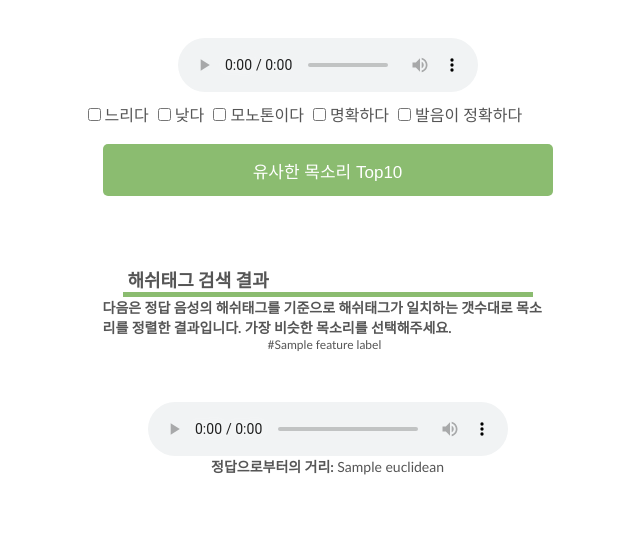
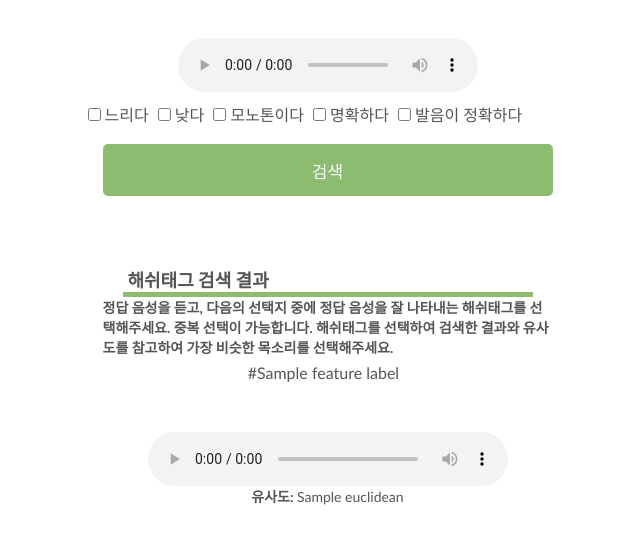
Before and after one commit to hyeonJeongByeon/VoiceConverterWeb2022, a Django app: template templates/core/case7.html in a window 1280 px wide. Shown: the part 198-742 px from the top of the page, without its empty margins (319-959 px from the left). Run offline with Django 3.2, Linux system fonts and the light colour scheme; the template is opened without the code that fills it: most values are stand-ins (such as "Sample title", 1, 10 or a date in 2020).

Commit message:
case 567 update

```diff
--- a/templates/core/case5.html
+++ b/templates/core/case5.html
@@ -48,7 +48,7 @@
       {% if top10_desc %}
       <h2>정답 음성과 가장 비슷한 10개 음성</h2>
       <h3>아래의 목소리는 정답과 가장 비슷한 10개의 음성 목록입니다.</h3>
-      <h3>음성 파일 아래쪽에는 목소리의 절대적인 수치값과 이를 바탕으로 정답 음성으로부터 얼마나 멀리 떨어져있는지를 나타내는 거리가 적혀있습니다.</h3>
+      <h3>음성 파일 아래쪽에는 목소리의 절대적인 수치값과 이를 바탕으로 정답 음성과의 유사도가 적혀있습니다.</h3>
       <h3>정답과 가장 비슷한 음성을 찾아주세요.</h3>
       <div id="original_voice">
         {% for data in top10_desc %}
@@ -57,7 +57,7 @@
           </audio>
           <div class="audio-result-container">
             <div>
-              <span class="bold">정답으로부터의 거리: </span> <span>{{data.euclidean}}</span>
+              <span class="bold">유사도: </span> <span>{{data.euclidean}}</span>
             </div>
 
           </div>
--- a/templates/core/case7.html
+++ b/templates/core/case7.html
@@ -68,14 +68,15 @@
               <input type="checkbox" value="발음이 정확하다" id="precise" name="feature">
               발음이 정확하다
             </label>
-          <button type="submit">유사한 목소리 Top10</button>
+          <button type="submit">검색</button>
       </form>
       </div>
 
       {% if top10_desc %}
       <h2>해쉬태그 검색 결과</h2>
-      <h3>다음은 정답 음성의 해쉬태그를 기준으로 해쉬태그가 일치하는 갯수대로 목소리를 정렬한 결과입니다. 가장 비슷한 목소리를 선택해주세요.</h3>
-      <div style="display: flex; justify-content: center;">
+      <h3>정답 음성을 듣고, 다음의 선택지 중에 정답 음성을 잘 나타내는 해쉬태그를 선택해주세요. 중복 선택이 가능합니다. 해쉬태그를 선택하여 검색한 결과와 유사도를 참고하여 가장 비슷한 목소리를 선택해주세요.</h3>
+      <div style="display: flex; justify-content: center; font-size: 16px; margin-top: 6px;">
+
         {% for label in feature_labels %}
           <span>#{{label}} &nbsp</span>
         {% endfor %}
@@ -87,7 +88,7 @@
           </audio>
           <div class="audio-result-container">
             <div>
-              <span class="bold">정답으로부터의 거리: </span> <span>{{data.euclidean}}</span>
+              <span class="bold">유사도: </span> <span>{{data.euclidean}}</span>
             </div>
 
           </div>
```
Also changed, not shown: core/views.py (+9 -3 lines), templates/core/case6.html (+5 -4 lines), voice_tagging.csv (+7 -7 lines).
